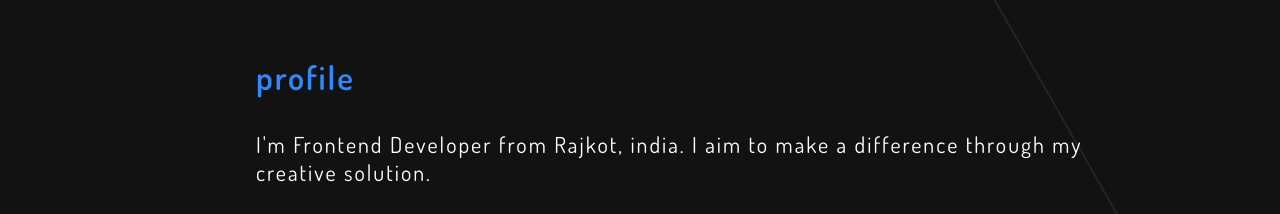
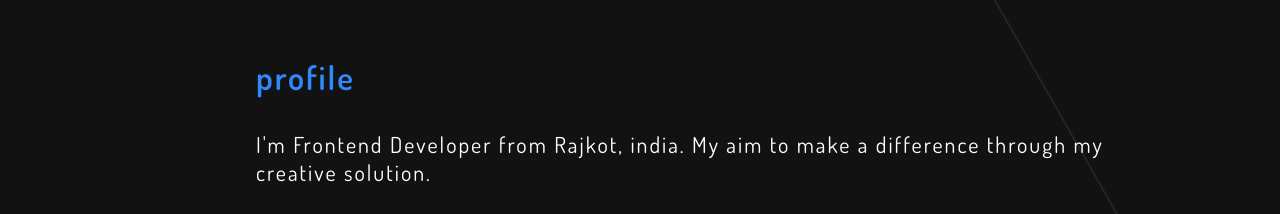
Before and after one commit to Ravi5296/Portfolio, a plain HTML site: page resume.html in a window 1280 px wide. Shown: the part 920-1134 px from the top of the page. Drawn offline with nearby package versions, Linux system fonts and the light colour scheme.

Commit message:
Update resume.html

```diff
--- a/resume.html
+++ b/resume.html
@@ -62,7 +62,7 @@
             <div id="p_e">
                 <div id="profile">
                     <h2>profile</h2>
-                    <p>I'm Frontend Developer from Rajkot, india. I aim to make a difference through my creative solution.</p>
+                    <p>I'm Frontend Developer from Rajkot, india. My aim to make a difference through my creative solution.</p>
                     <p class="resume_int">name: <span>ravi aajugiya</span></p>
                     <p class="resume_int">address: <span>Rajkot - 360002</span></p>
                     <p class="resume_int">mail: <span class="link">aajugiyaravi@gmail.com</span></p>
```
